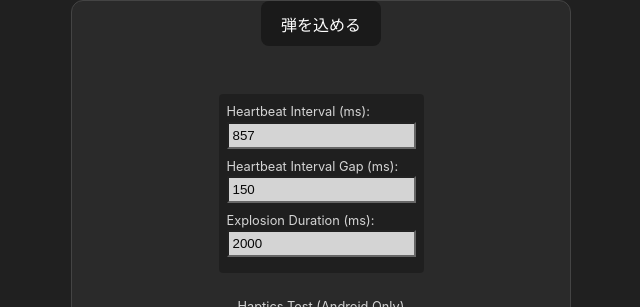
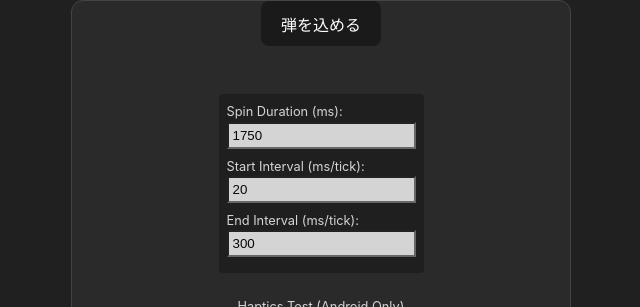
Before and after one commit to FukuyaMan/Revolver_Roulette, a React (Vite) app: page / in a window 1280 px wide. Shown: the part 131-438 px from the top of the page, without its empty margins (319-959 px from the left). Built offline with nearby package versions, Linux system fonts and the light colour scheme; no server answers.

Commit message:
feat: Switch spin tuning to interval-based (duration, start/end interval)

```diff
--- a/src/components/GameContainer.tsx
+++ b/src/components/GameContainer.tsx
@@ -35,14 +35,10 @@ const GameContainer = () => {
     const lastTickRotationRef = useRef<number>(0);
 
     // Tuning States
-    const [spinDuration] = useState<number>(1750); // Fixed optimal
-    const [startSpeed] = useState<number>(10.0);   // Fixed optimal
-    const [endSpeed] = useState<number>(0.5);      // Fixed optimal
-
-    // Heartbeat & Explosion Tuning
-    const [heartbeatInterval, setHeartbeatInterval] = useState<number | string>(857); // BPM control
-    const [heartbeatGap, setHeartbeatGap] = useState<number | string>(150); // Gap between pulses
-    const [explosionDuration, setExplosionDuration] = useState<number | string>(2000);
+    // Tuning States
+    const [spinDuration, setSpinDuration] = useState<number | string>(1750);
+    const [startInterval, setStartInterval] = useState<number | string>(20); // ms per tick (approx 10 rot/s)
+    const [endInterval, setEndInterval] = useState<number | string>(300);    // ms per tick (approx 0.5 rot/s)
 
     // Velocity Integration
     const getRotationAtTime = (t: number, totalDuration: number, vStart: number, vEnd: number) => {
@@ -113,8 +109,15 @@ const GameContainer = () => {
             // durationVal already declared above
             const durationSec = durationVal / 1000;
 
-            const vStart = Number(startSpeed); // Default is handled by state init usually, but safe cast
-            const vEnd = Number(endSpeed);
+            // Convert Interval (ms/tick) to Speed (rot/sec)
+            // Interval is time per 1/6th rotation.
+            // Speed = (1 rot / 6 ticks) / (Interval ms / 1000 s/ms)
+            // Speed = (1/6) * (1000 / Interval)
+            const valStartInterval = Number(startInterval) || 20;
+            const valEndInterval = Number(endInterval) || 300;
+
+            const vStart = (1 / 6) * (1000 / valStartInterval);
+            const vEnd = (1 / 6) * (1000 / valEndInterval);
 
             const deltaRotation = getRotationAtTime(t, durationSec, vStart, vEnd);
             const newRotation = spinStartRotationRef.current + deltaRotation;
@@ -134,7 +137,12 @@ const GameContainer = () => {
                 // Final snap calculation based on integration result
                 const durationVal = Number(spinDuration) || 1600;
                 const durationSec = durationVal / 1000;
-                const finalRot = spinStartRotationRef.current + getRotationAtTime(durationSec, durationSec, Number(startSpeed), Number(endSpeed));
+                const valStartInterval = Number(startInterval) || 20;
+                const valEndInterval = Number(endInterval) || 300;
+                const vStart = (1 / 6) * (1000 / valStartInterval);
+                const vEnd = (1 / 6) * (1000 / valEndInterval);
+
+                const finalRot = spinStartRotationRef.current + getRotationAtTime(durationSec, durationSec, vStart, vEnd);
                 const snappedRot = Math.round(finalRot / 60) * 60;
                 setVisualRotation(snappedRot);
 
@@ -291,31 +299,29 @@ const GameContainer = () => {
             <div style={{ marginTop: '2rem', display: 'flex', flexDirection: 'column', gap: '0.5rem', opacity: 0.8 }}>
                 <div style={{ marginBottom: '1rem', background: 'rgba(0,0,0,0.3)', padding: '0.5rem', borderRadius: '4px', textAlign: 'left' }}>
                     <div style={{ marginBottom: '0.5rem' }}>
-                        <label style={{ fontSize: '0.8rem', display: 'block' }}>Heartbeat Interval (ms):</label>
+                        <label style={{ fontSize: '0.8rem', display: 'block' }}>Spin Duration (ms):</label>
                         <input
                             type="number"
-                            value={heartbeatInterval}
-                            onChange={(e) => setHeartbeatInterval(e.target.value === '' ? '' : Number(e.target.value))}
+                            value={spinDuration}
+                            onChange={(e) => setSpinDuration(e.target.value === '' ? '' : Number(e.target.value))}
                             style={{ width: '100%', padding: '4px', color: 'black', backgroundColor: 'white' }}
                         />
                     </div>
-
                     <div style={{ marginBottom: '0.5rem' }}>
-                        <label style={{ fontSize: '0.8rem', display: 'block' }}>Heartbeat Interval Gap (ms):</label>
+                        <label style={{ fontSize: '0.8rem', display: 'block' }}>Start Interval (ms/tick):</label>
                         <input
                             type="number"
-                            value={heartbeatGap}
-                            onChange={(e) => setHeartbeatGap(e.target.value === '' ? '' : Number(e.target.value))}
+                            value={startInterval}
+                            onChange={(e) => setStartInterval(e.target.value === '' ? '' : Number(e.target.value))}
                             style={{ width: '100%', padding: '4px', color: 'black', backgroundColor: 'white' }}
                         />
                     </div>
-
                     <div style={{ marginBottom: '0.5rem' }}>
-                        <label style={{ fontSize: '0.8rem', display: 'block' }}>Explosion Duration (ms):</label>
+                        <label style={{ fontSize: '0.8rem', display: 'block' }}>End Interval (ms/tick):</label>
                         <input
                             type="number"
-                            value={explosionDuration}
-                            onChange={(e) => setExplosionDuration(e.target.value === '' ? '' : Number(e.target.value))}
+                            value={endInterval}
+                            onChange={(e) => setEndInterval(e.target.value === '' ? '' : Number(e.target.value))}
                             style={{ width: '100%', padding: '4px', color: 'black', backgroundColor: 'white' }}
                         />
                     </div>
@@ -327,8 +333,10 @@ const GameContainer = () => {
                         // Simulate spin with velocity integration
                         // Simulate spin with velocity integration
                         playSe('rotate');
-                        const vStart = Number(startSpeed);
-                        const vEnd = Number(endSpeed);
+                        const valStartInterval = Number(startInterval) || 20;
+                        const valEndInterval = Number(endInterval) || 300;
+                        const vStart = (1 / 6) * (1000 / valStartInterval);
+                        const vEnd = (1 / 6) * (1000 / valEndInterval);
                         const durationVal = Number(spinDuration) || 1600;
                         const durationSec = durationVal / 1000;
 
@@ -359,10 +367,10 @@ const GameContainer = () => {
                     Test: Spin
                 </button>
                 <button
-                    onMouseDown={() => startVibration('heartbeat', Number(heartbeatInterval) || 857, { heartbeatGap: Number(heartbeatGap) || 150 })}
+                    onMouseDown={() => startVibration('heartbeat', 1100)}
                     onMouseUp={stopVibration}
                     onMouseLeave={stopVibration}
-                    onTouchStart={() => startVibration('heartbeat', Number(heartbeatInterval) || 857, { heartbeatGap: Number(heartbeatGap) || 150 })}
+                    onTouchStart={() => startVibration('heartbeat', 1100)}
                     onTouchEnd={(e) => { e.preventDefault(); stopVibration(); }}
                     style={{ fontSize: '0.8rem', padding: '0.4em' }}
                 >
@@ -371,7 +379,7 @@ const GameContainer = () => {
                 <button
                     onClick={() => {
                         playSe('bang');
-                        vibrate('explosion', { explosionDuration: Number(explosionDuration) || 2000 });
+                        vibrate('explosion');
                     }}
                     style={{ fontSize: '0.8rem', padding: '0.4em' }}
                 >
@@ -442,14 +450,14 @@ const GameContainer = () => {
                 onMouseDown={() => {
                     console.log("Hammer cocked...");
                     playSe('hammer');
-                    startVibration('heartbeat', Number(heartbeatInterval) || 857, { heartbeatGap: Number(heartbeatGap) || 150 });
+                    startVibration('heartbeat', 1100);
                 }}
                 onMouseUp={(e) => {
                     e.preventDefault();
                     stopVibration();
                     if (gunState.chamberIndex === gunState.liveRoundIndex) {
                         playSe('bang');
-                        vibrate('explosion', { explosionDuration: Number(explosionDuration) || 2000 });
+                        vibrate('explosion');
                     } else {
                         playSe('empty');
                     }
@@ -458,14 +466,14 @@ const GameContainer = () => {
                 onTouchStart={() => {
                     console.log("Hammer cocked (touch)...");
                     playSe('hammer');
-                    startVibration('heartbeat', Number(heartbeatInterval) || 857, { heartbeatGap: Number(heartbeatGap) || 150 });
+                    startVibration('heartbeat', 1100);
                 }}
                 onTouchEnd={(e) => {
                     e.preventDefault();
                     stopVibration();
                     if (gunState.chamberIndex === gunState.liveRoundIndex) {
                         playSe('bang');
-                        vibrate('explosion', { explosionDuration: Number(explosionDuration) || 2000 });
+                        vibrate('explosion');
                     } else {
                         playSe('empty');
                     }
--- a/src/hooks/useHaptics.ts
+++ b/src/hooks/useHaptics.ts
@@ -20,7 +20,7 @@ export const useHaptics = () => {
                 navigator.vibrate(40);
                 break;
             case 'explosion':
-                navigator.vibrate(options?.explosionDuration ?? 2000);
+                navigator.vibrate(options?.explosionDuration ?? 1000);
                 break;
             case 'heartbeat':
                 // Double heartbeat pulse "dok-dok" (50ms vib, GAP, 50ms vib)
```
